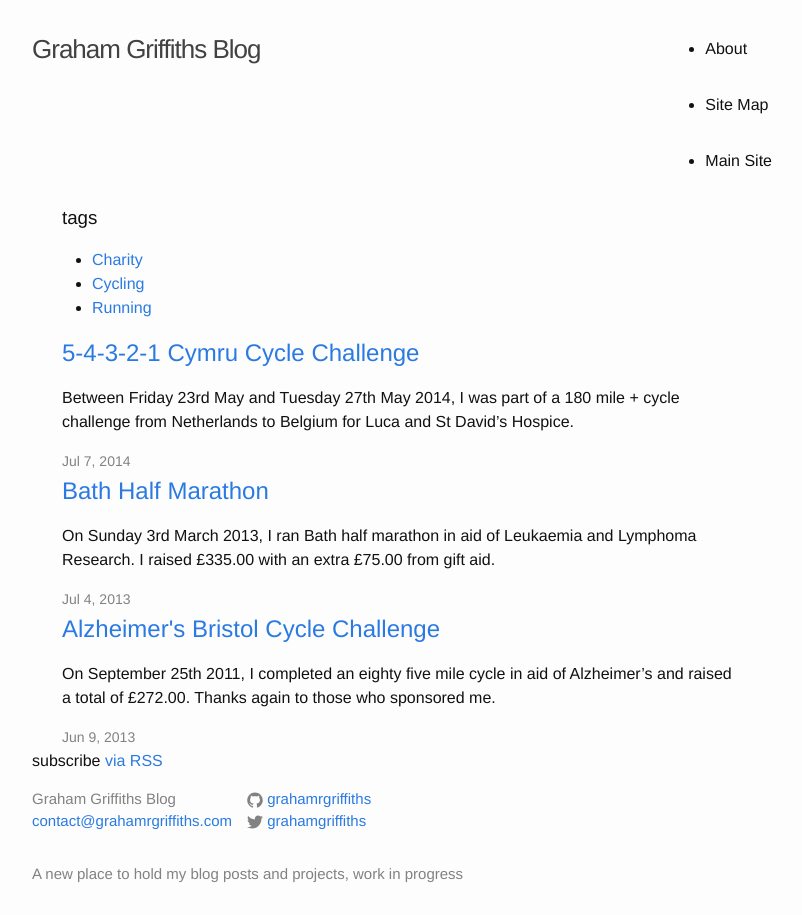
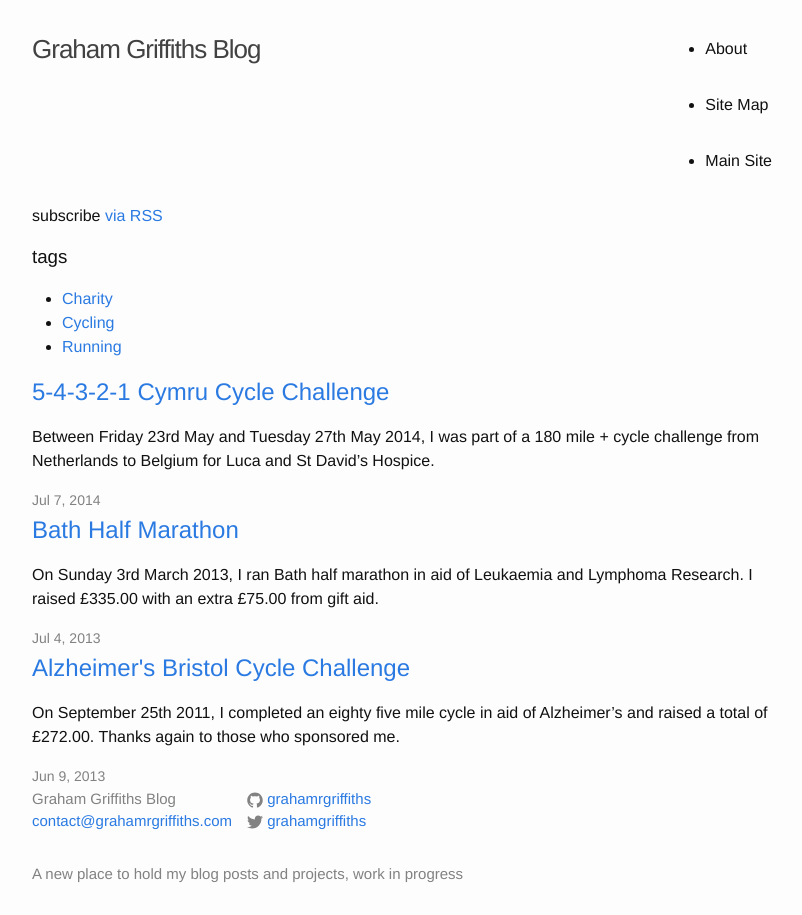
Before and after one commit to grahamrgriffiths/grahamrgriffiths.github.io, a Jekyll site: the page built from index.html, in a window 1280 px wide. Shown: the whole page, without its empty margins (238-1040 px from the left). Built offline with Jekyll 4.4.1, drawn with Linux system fonts in a browser that asks for light colours; nearby versions of some CDN libraries.

Commit message:
shift these around

```diff
--- a/index.html
+++ b/index.html
@@ -2,9 +2,8 @@
 layout: default
 ---
 
-<div class="main wrapper clearfix">
-
 <aside>
+    <p class="rss-subscribe">subscribe <a href="{{ "/feed.xml" | prepend: site.baseurl }}">via RSS</a></p>
     {% if site.data.tags.size > 0 %}
         <h3>tags</h3>
         <ul>
@@ -33,8 +32,3 @@ layout: default
 
   </article>
 {% endfor %}
-
-
-  </div> <!-- #main -->
-
-      <p class="rss-subscribe">subscribe <a href="{{ "/feed.xml" | prepend: site.baseurl }}">via RSS</a></p>
```
Lines whose indentation alone changed are shown as unchanged.
